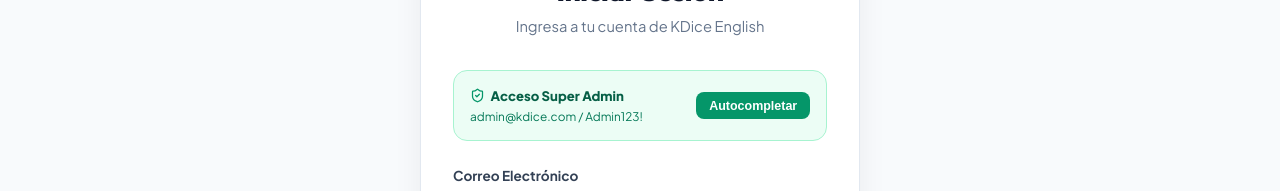
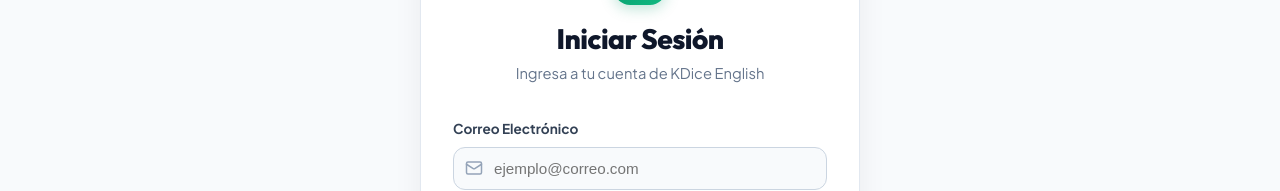
Before and after one commit to Geovanny89/tutor-client, a React (Vite) app: page /login in a window 1280 px wide. Shown: the part 246-437 px from the top of the page. Built offline with nearby package versions, Linux system fonts and the light colour scheme; no server answers.

Commit message:
security: remove super admin autocompletion from login page

```diff
--- a/src/pages/LoginPage.jsx
+++ b/src/pages/LoginPage.jsx
@@ -2,7 +2,7 @@
 import { Link, useNavigate } from 'react-router-dom';
 import { useAuthStore } from '../stores/authStore';
 import toast from 'react-hot-toast';
-import { Sparkles, Mail, Lock, ArrowRight, ShieldCheck } from 'lucide-react';
+import { Sparkles, Mail, Lock, ArrowRight } from 'lucide-react';
 
 export default function LoginPage() {
   const [email, setEmail] = useState('');
@@ -26,11 +26,6 @@
     } else {
       toast.error(res.message || 'Credenciales incorrectas');
     }
-  };
-
-  const fillSuperAdmin = () => {
-    setEmail('admin@kdice.com');
-    setPassword('Admin123!');
   };
 
   return (
@@ -80,43 +75,6 @@
           <p style={{ color: '#64748B', fontSize: '0.92rem', margin: 0 }}>
             Ingresa a tu cuenta de KDice English
           </p>
-        </div>
-
-        {/* Quick Super Admin shortcut */}
-        <div style={{
-          background: '#ECFDF5',
-          border: '1px solid #A7F3D0',
-          borderRadius: '14px',
-          padding: '0.85rem 1rem',
-          marginBottom: '1.5rem',
-          display: 'flex',
-          alignItems: 'center',
-          justifyContent: 'space-between',
-        }}>
-          <div>
-            <div style={{ fontSize: '0.82rem', fontWeight: 800, color: '#065F46', display: 'flex', alignItems: 'center', gap: '0.35rem' }}>
-              <ShieldCheck size={15} color="#059669" /> Acceso Super Admin
-            </div>
-            <div style={{ fontSize: '0.74rem', color: '#047857', marginTop: '0.1rem' }}>
-              admin@kdice.com / Admin123!
-            </div>
-          </div>
-          <button
-            type="button"
-            onClick={fillSuperAdmin}
-            style={{
-              background: '#059669',
-              border: 'none',
-              color: '#FFFFFF',
-              fontSize: '0.78rem',
-              fontWeight: 700,
-              padding: '0.4rem 0.8rem',
-              borderRadius: '8px',
-              cursor: 'pointer',
-            }}
-          >
-            Autocompletar
-          </button>
         </div>
 
         {/* Form */}
```
